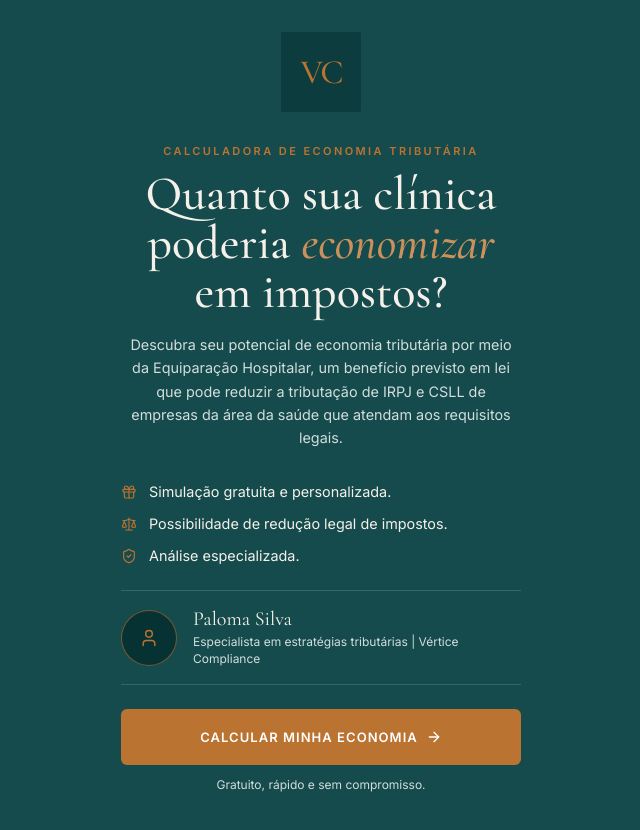
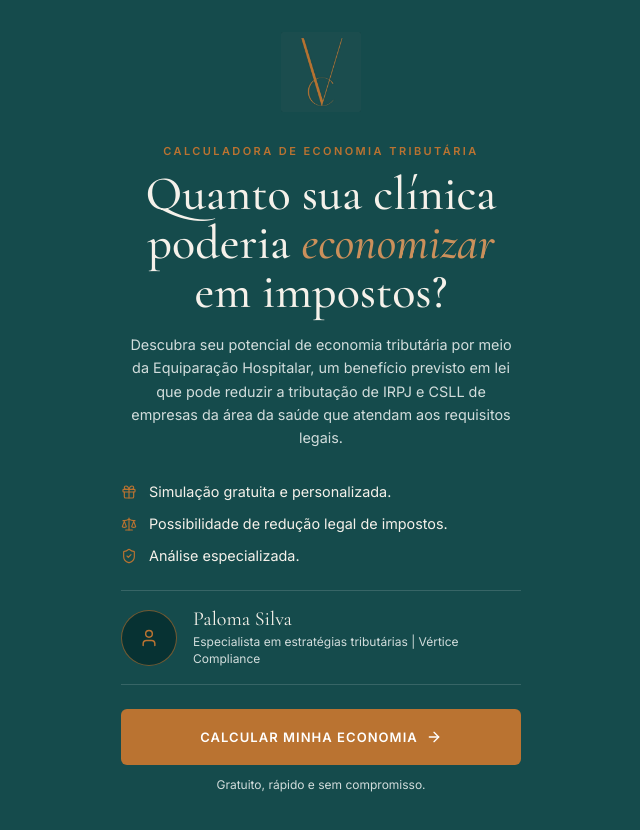
Before and after one commit to TomasBalestrin/calculadoratribut, a plain HTML site: page index.html in a window 1280 px wide. Shown: the whole page, without its empty margins (319-959 px from the left). Drawn offline with nearby package versions, Linux system fonts and the light colour scheme.

Commit message:
Add Vértice Compliance logo
Point logoUrl at the logo file so it replaces the brandInitials
fallback in the header and cover. Rename it without spaces or accents
to keep the URL safe when served over HTTP.

Co-Authored-By: Claude Opus 5 <noreply@anthropic.com>

```diff
--- a/index.html
+++ b/index.html
@@ -21,7 +21,7 @@ window.CONFIG = {
   // Marca
   brandName: "Vértice Compliance",
   brandInitials: "VC",              // aparece no lugar do logo se logoUrl estiver vazio
-  logoUrl: "",                      // link de uma imagem quadrada do logo (opcional)
+  logoUrl: "logo-vertice.jpg",      // link de uma imagem quadrada do logo (opcional)
 
   // Especialista que aparece na capa
   specialist: {
```
Also changed, not shown: logo-vertice.jpg (added).
